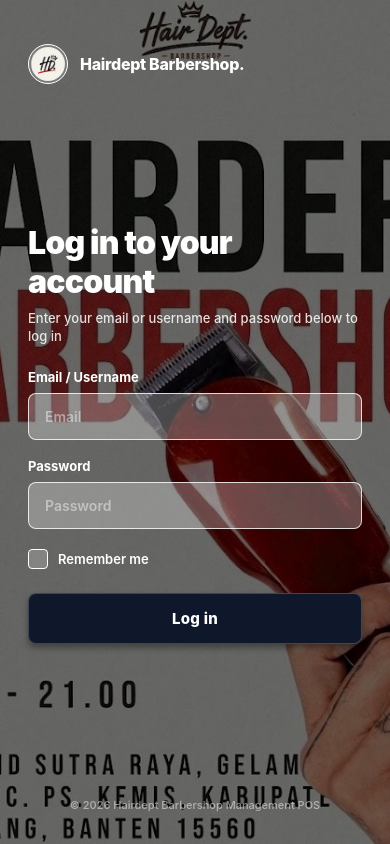
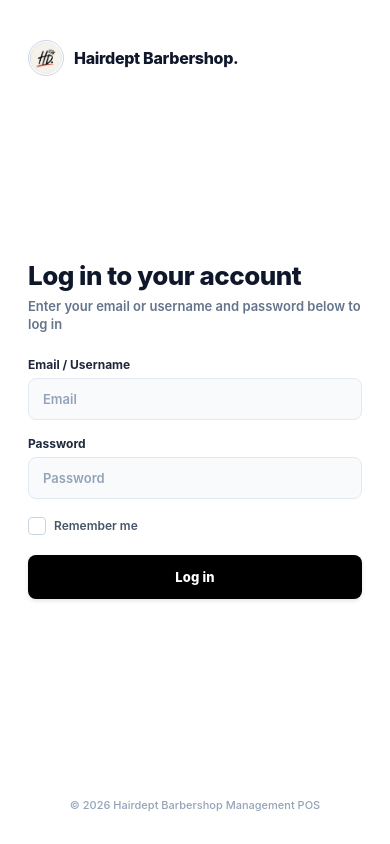
Before and after one commit to DanindraIrvanto2/barbershopMobileApp, a React Native app: screen /Login in a window 390 px wide. Built offline with nearby package versions, Linux system fonts and the light colour scheme.

Commit message:
revert: restore clean modern white theme for LoginScreen

```diff
--- a/src/screens/LoginScreen.tsx
+++ b/src/screens/LoginScreen.tsx
@@ -10,7 +10,6 @@
   KeyboardAvoidingView,
   Platform,
   Image,
-  ImageBackground,
   ScrollView,
 } from 'react-native';
 import type { LoginScreenProps } from '../types/navigation';
@@ -50,15 +49,8 @@
   };
 
   return (
-    <ImageBackground
-      source={require('../../assets/login-bg.jpg')}
-      style={styles.backgroundImage}
-      resizeMode="cover"
-    >
-      {/* Dark Overlay untuk kontras visual dan keterbacaan */}
-      <View style={styles.overlay}>
     <SafeAreaView style={styles.container}>
-          <StatusBar barStyle="light-content" translucent backgroundColor="transparent" />
+      <StatusBar barStyle="dark-content" backgroundColor="#FFFFFF" />
       <KeyboardAvoidingView
         style={styles.keyboardContainer}
         behavior={Platform.OS === 'ios' ? 'padding' : undefined}
@@ -98,13 +90,13 @@
               </View>
             ) : null}
 
-                {/* Input Email / Username */}
+            {/* Input Fields */}
             <View style={styles.inputGroup}>
               <Text style={styles.inputLabel}>Email / Username</Text>
               <TextInput
                 style={styles.textInput}
                 placeholder="Email"
-                    placeholderTextColor="rgba(255, 255, 255, 0.45)"
+                placeholderTextColor="#94A3B8"
                 value={email}
                 onChangeText={(val) => {
                   setEmail(val);
@@ -115,13 +107,12 @@
               />
             </View>
 
-                {/* Input Password */}
             <View style={styles.inputGroup}>
               <Text style={styles.inputLabel}>Password</Text>
               <TextInput
                 style={styles.textInput}
                 placeholder="Password"
-                    placeholderTextColor="rgba(255, 255, 255, 0.45)"
+                placeholderTextColor="#94A3B8"
                 value={password}
                 onChangeText={(val) => {
                   setPassword(val);
@@ -165,23 +156,13 @@
         </ScrollView>
       </KeyboardAvoidingView>
     </SafeAreaView>
-      </View>
-    </ImageBackground>
   );
 }
 
 const styles = StyleSheet.create({
-  backgroundImage: {
-    flex: 1,
-    width: '100%',
-    height: '100%',
-  },
-  overlay: {
-    flex: 1,
-    backgroundColor: 'rgba(0, 0, 0, 0.58)', // Overlay lembut agar background barbershop terlihat jelas
-  },
   container: {
     flex: 1,
+    backgroundColor: '#FFFFFF',
   },
   keyboardContainer: {
     flex: 1,
@@ -195,29 +176,29 @@
   brandHeader: {
     flexDirection: 'row',
     alignItems: 'center',
-    gap: 12,
-    marginTop: Platform.OS === 'ios' ? 10 : 20,
+    gap: 10,
+    marginTop: Platform.OS === 'ios' ? 8 : 16,
   },
   logoWrapper: {
-    width: 40,
-    height: 40,
-    borderRadius: 20,
-    borderWidth: 1.5,
-    borderColor: '#FFFFFF',
-    backgroundColor: 'rgba(255, 255, 255, 0.15)',
+    width: 36,
+    height: 36,
+    borderRadius: 18,
+    borderWidth: 1,
+    borderColor: '#CBD5E1',
+    backgroundColor: '#FFFFFF',
     overflow: 'hidden',
     alignItems: 'center',
     justifyContent: 'center',
   },
   logoImage: {
-    width: 34,
-    height: 34,
-    borderRadius: 17,
+    width: 32,
+    height: 32,
+    borderRadius: 16,
   },
   brandTitle: {
     fontSize: 16,
     fontWeight: '800',
-    color: '#FFFFFF',
+    color: '#0F172A',
     letterSpacing: -0.3,
   },
   formContainer: {
@@ -229,23 +210,23 @@
     marginBottom: 24,
   },
   mainTitle: {
-    fontSize: 32,
-    fontWeight: '900',
-    color: '#FFFFFF',
-    letterSpacing: -0.8,
-    marginBottom: 8,
+    fontSize: 26,
+    fontWeight: '800',
+    color: '#0F172A',
+    letterSpacing: -0.5,
+    marginBottom: 6,
   },
   subTitle: {
     fontSize: 13,
-    fontWeight: '500',
-    color: 'rgba(255, 255, 255, 0.85)',
+    fontWeight: '600',
+    color: '#64748B',
     lineHeight: 18,
   },
   errorBanner: {
     flexDirection: 'row',
     alignItems: 'center',
-    backgroundColor: 'rgba(239, 68, 68, 0.3)',
-    borderColor: 'rgba(239, 68, 68, 0.8)',
+    backgroundColor: '#FEF2F2',
+    borderColor: '#FECACA',
     borderWidth: 1,
     paddingHorizontal: 12,
     paddingVertical: 10,
@@ -257,84 +238,82 @@
     fontSize: 14,
   },
   errorText: {
-    color: '#FECACA',
+    color: '#B91C1C',
     fontSize: 12,
     fontWeight: '700',
     flex: 1,
   },
   inputGroup: {
-    marginBottom: 18,
+    marginBottom: 16,
   },
   inputLabel: {
-    fontSize: 13,
+    fontSize: 12,
     fontWeight: '700',
-    color: '#FFFFFF',
-    marginBottom: 8,
+    color: '#1E293B',
+    marginBottom: 6,
   },
   textInput: {
-    backgroundColor: 'rgba(255, 255, 255, 0.28)',
-    borderWidth: 1.5,
-    borderColor: 'rgba(255, 255, 255, 0.8)',
+    backgroundColor: '#F8FAFC',
+    borderWidth: 1,
+    borderColor: '#E2E8F0',
     borderRadius: 8,
-    paddingHorizontal: 16,
-    paddingVertical: 14,
-    fontSize: 14,
+    paddingHorizontal: 14,
+    paddingVertical: 12,
+    fontSize: 13,
     fontWeight: '600',
-    color: '#FFFFFF',
+    color: '#0F172A',
   },
   rememberMeRow: {
     flexDirection: 'row',
     alignItems: 'center',
-    gap: 10,
+    gap: 8,
     marginTop: 2,
-    marginBottom: 24,
+    marginBottom: 20,
   },
   checkbox: {
-    width: 20,
-    height: 20,
+    width: 18,
+    height: 18,
     borderRadius: 4,
     borderWidth: 1.5,
-    borderColor: '#FFFFFF',
-    backgroundColor: 'rgba(255, 255, 255, 0.2)',
+    borderColor: '#CBD5E1',
+    backgroundColor: '#FFFFFF',
     alignItems: 'center',
     justifyContent: 'center',
   },
   checkboxActive: {
-    backgroundColor: '#FFFFFF',
-    borderColor: '#FFFFFF',
+    backgroundColor: '#000000',
+    borderColor: '#000000',
   },
   checkmark: {
-    color: '#000000',
-    fontSize: 12,
-    fontWeight: '900',
+    color: '#FFFFFF',
+    fontSize: 11,
+    fontWeight: '800',
   },
   rememberMeText: {
-    fontSize: 13,
+    fontSize: 12,
     fontWeight: '600',
-    color: '#FFFFFF',
+    color: '#475569',
   },
   submitButton: {
-    backgroundColor: '#0F172A',
-    borderWidth: 1,
-    borderColor: 'rgba(255, 255, 255, 0.2)',
-    paddingVertical: 15,
+    backgroundColor: '#000000',
+    paddingVertical: 14,
     borderRadius: 8,
     alignItems: 'center',
     justifyContent: 'center',
     shadowColor: '#000',
-    shadowOffset: { width: 0, height: 4 },
-    shadowOpacity: 0.35,
-    shadowRadius: 6,
-    elevation: 3,
+    shadowOffset: { width: 0, height: 2 },
+    shadowOpacity: 0.1,
+    shadowRadius: 4,
+    elevation: 2,
   },
   submitButtonDisabled: {
     opacity: 0.5,
   },
   submitButtonText: {
     color: '#FFFFFF',
-    fontSize: 15,
+    fontSize: 13,
     fontWeight: '800',
-    letterSpacing: 0.3,
+    letterSpacing: 0.2,
   },
   footer: {
     alignItems: 'center',
@@ -342,7 +321,7 @@
     paddingBottom: 8,
   },
   footerText: {
-    color: 'rgba(255, 255, 255, 0.5)',
+    color: '#94A3B8',
     fontSize: 11,
     fontWeight: '500',
   },
```
Lines whose indentation alone changed are shown as unchanged.
